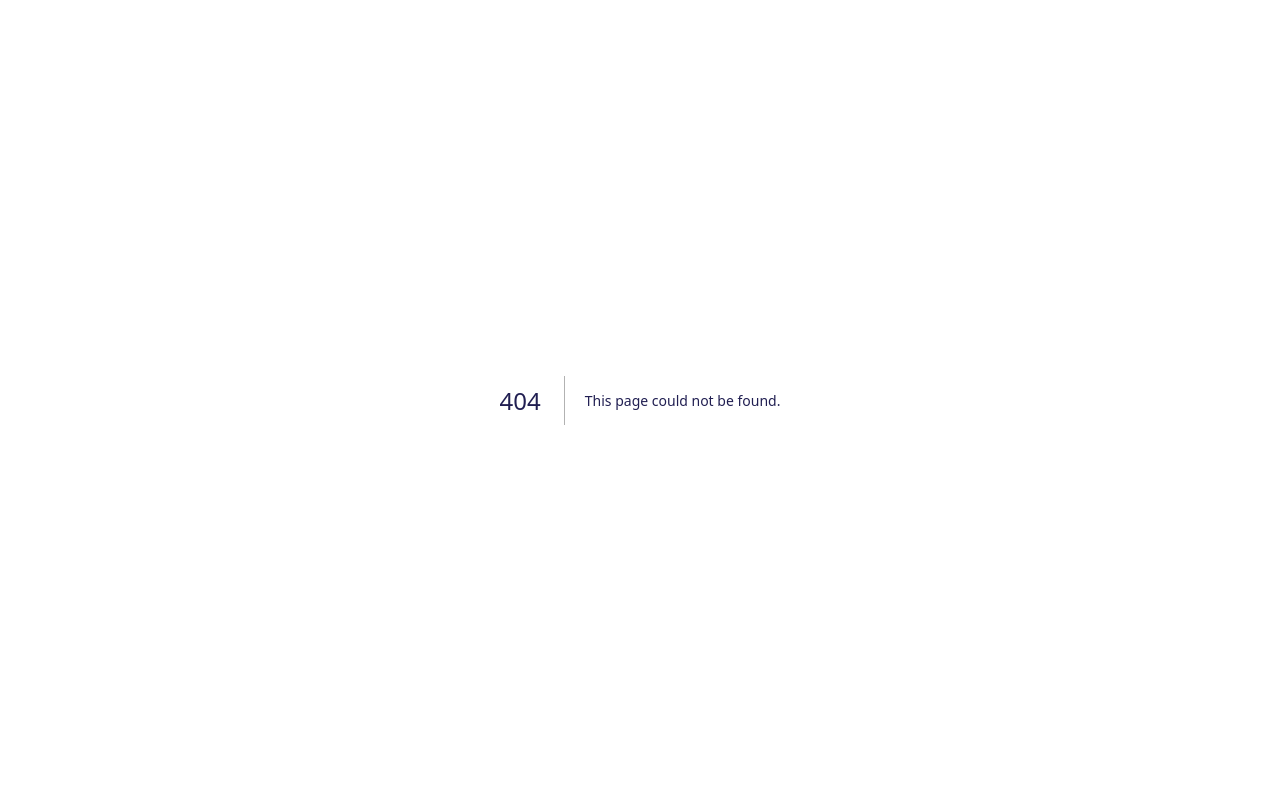
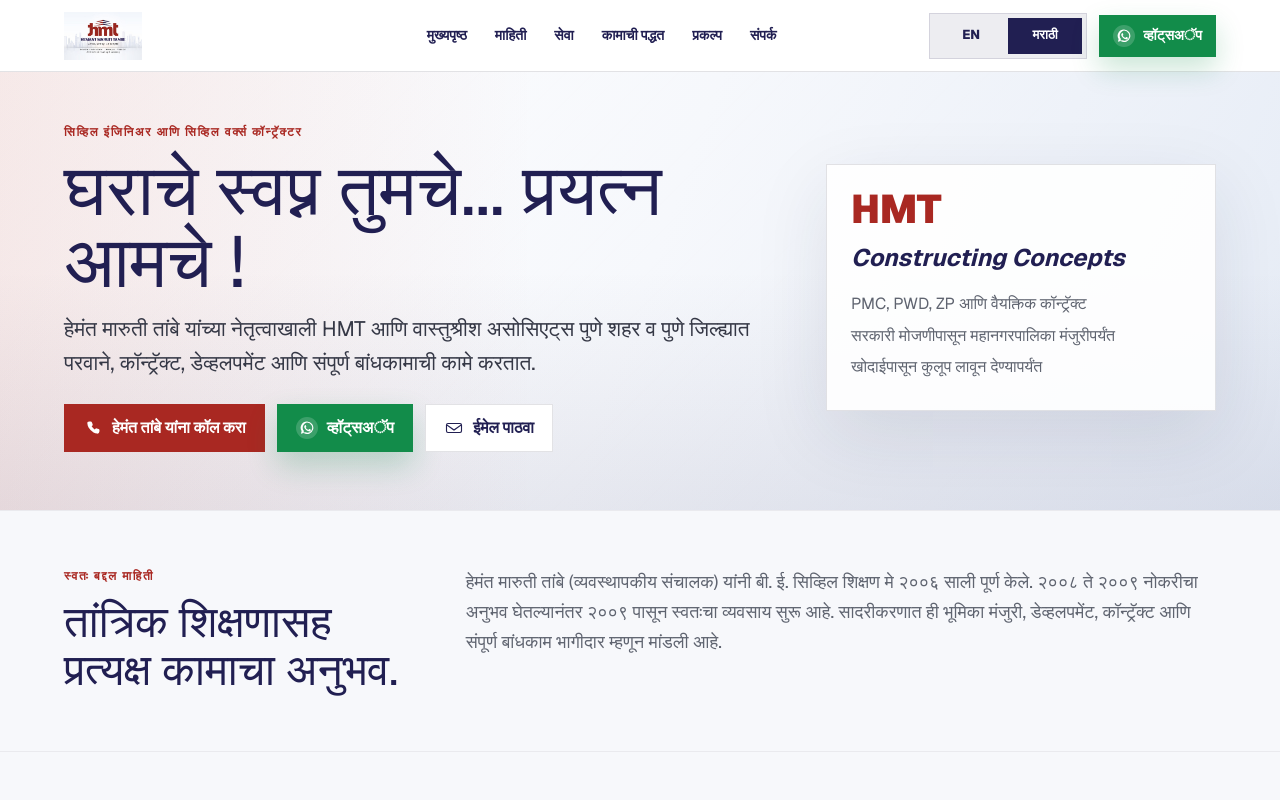
Before and after one commit to jadhasuj/HemantTambe, a Next.js app: page /mr in a window 1280 px wide. Before the commit this address had no page. Shown: the top 800 px of the page. Built offline with nearby package versions, Linux system fonts and the light colour scheme.

Commit message:
Improve layout spacing, icons, and multilingual SEO

```diff
--- a/app/globals.css
+++ b/app/globals.css
@@ -19,7 +19,9 @@
   margin: 0;
   background: var(--paper);
   color: var(--ink);
-  font-family: Arial, Helvetica, sans-serif;
+  font-family: var(--font-geist-sans), "Segoe UI", Helvetica, Arial, sans-serif;
+  font-size: 16px;
+  line-height: 1.6;
 }
 img { display: block; max-width: 100%; }
 a { color: inherit; text-decoration: none; }
@@ -110,7 +112,7 @@
   grid-template-columns: minmax(0, 1fr) minmax(280px, 390px);
   align-items: center;
   gap: clamp(24px, 5vw, 72px);
-  padding: clamp(34px, 5vw, 68px) clamp(18px, 5vw, 76px) clamp(44px, 6vw, 78px);
+  padding: clamp(28px, 4vw, 52px) clamp(18px, 5vw, 76px) clamp(36px, 5vw, 58px);
   overflow: hidden;
   background:
     linear-gradient(110deg, rgba(255,255,255,.98) 0%, rgba(246,248,252,.95) 50%, rgba(230,236,246,.98) 100%),
@@ -142,27 +144,28 @@
 h1, h2, h3, p { margin-top: 0; }
 h1 {
   max-width: 850px;
-  margin-bottom: 18px;
+  margin-bottom: 14px;
   color: var(--navy);
-  font-size: clamp(48px, 8vw, 108px);
-  line-height: 0.94;
+  font-size: clamp(38px, 6vw, 72px);
+  line-height: 1;
 }
 h2 {
   margin-bottom: 0;
-  font-size: clamp(30px, 4.6vw, 58px);
-  line-height: 1.02;
+  font-size: clamp(28px, 4.2vw, 44px);
+  line-height: 1.1;
   color: var(--navy);
 }
 h3 {
-  margin-bottom: 10px;
-  font-size: 20px;
+  margin-bottom: 8px;
+  font-size: clamp(18px, 2vw, 22px);
+  line-height: 1.3;
 }
 
 .lead {
   max-width: 760px;
   color: #353846;
-  font-size: clamp(18px, 2vw, 24px);
-  line-height: 1.5;
+  font-size: clamp(17px, 1.7vw, 21px);
+  line-height: 1.6;
 }
 
 .heroActions,
@@ -210,6 +213,21 @@
   box-shadow: 0 14px 30px rgba(18, 140, 74, 0.24);
 }
 
+.actionMark {
+  display: inline-grid;
+  place-items: center;
+  width: 20px;
+  height: 20px;
+  flex: 0 0 20px;
+  color: currentColor;
+}
+
+.actionMark svg {
+  width: 18px;
+  height: 18px;
+  fill: currentColor;
+}
+
 .whatsappMark {
   display: inline-grid;
   place-items: center;
@@ -227,7 +245,7 @@
 }
 
 .heroPanel {
-  padding: 28px;
+  padding: 24px;
   background: rgba(255, 255, 255, 0.91);
   border: 1px solid var(--line);
   box-shadow: var(--shadow);
@@ -236,28 +254,28 @@
 .heroPanel span {
   display: block;
   color: var(--red);
-  font-size: 42px;
+  font-size: clamp(34px, 4vw, 40px);
   font-weight: 900;
   line-height: 1;
 }
 
 .heroPanel strong {
   display: block;
-  margin: 10px 0 16px;
+  margin: 10px 0 14px;
   color: var(--navy);
-  font-size: 24px;
+  font-size: clamp(20px, 2.2vw, 24px);
   font-style: italic;
 }
 
 .heroPanel p {
-  margin-bottom: 8px;
+  margin-bottom: 6px;
   color: var(--muted);
-  line-height: 1.5;
+  line-height: 1.6;
 }
 
 .band,
 .contactBand {
-  padding: 64px clamp(18px, 5vw, 76px);
+  padding: clamp(42px, 5vw, 56px) clamp(18px, 5vw, 76px);
 }
 
 .band {
@@ -275,8 +293,8 @@
 
 .intro p:last-child {
   color: var(--muted);
-  font-size: 19px;
-  line-height: 1.75;
+  font-size: clamp(17px, 1.4vw, 19px);
+  line-height: 1.7;
 }
 
 .serviceGrid,
@@ -298,7 +316,7 @@
 .featureGrid article,
 .infoPanel,
 .galleryCard {
-  min-height: 148px;
+  min-height: 132px;
   padding: 22px;
   background: var(--white);
   border: 1px solid var(--line);
@@ -314,14 +332,15 @@
 .infoPanel p,
 .costCard p {
   color: var(--muted);
-  line-height: 1.65;
+  line-height: 1.7;
+  font-size: 16px;
 }
 
 .serviceGrid span {
   display: block;
   width: 42px;
   height: 5px;
-  margin-bottom: 22px;
+  margin-bottom: 16px;
   background: linear-gradient(90deg, var(--red), var(--navy));
 }
 
@@ -341,7 +360,7 @@
 
 .pillGrid {
   grid-template-columns: repeat(3, minmax(0, 1fr));
-  margin-top: 28px;
+  margin-top: 24px;
 }
 
 .pillGrid span {
@@ -357,7 +376,7 @@
   grid-template-columns: minmax(0, 1fr) auto;
   gap: 20px;
   align-items: center;
-  margin-top: 28px;
+  margin-top: 24px;
   padding: 24px;
   background: var(--white);
   border: 1px solid var(--line);
@@ -398,10 +417,10 @@
 }
 
 .bulletList {
-  margin: 18px 0 0;
+  margin: 14px 0 0;
   padding-left: 18px;
   color: var(--muted);
-  line-height: 1.7;
+  line-height: 1.75;
 }
 
 .bulletList li + li {
@@ -425,14 +444,14 @@
   width: 100%;
   aspect-ratio: 4 / 3;
   object-fit: cover;
-  margin-bottom: 14px;
+  margin-bottom: 12px;
 }
 
 .coveragePanel p {
   margin-bottom: 0;
   color: var(--muted);
-  font-size: 18px;
-  line-height: 1.65;
+  font-size: 17px;
+  line-height: 1.7;
 }
 
 .coveragePanel a {
@@ -463,10 +482,10 @@
 address {
   display: grid;
   gap: 7px;
-  margin-top: 28px;
+  margin-top: 22px;
   color: rgba(255, 255, 255, 0.82);
   font-style: normal;
-  line-height: 1.55;
+  line-height: 1.6;
 }
 
 address strong {
@@ -493,7 +512,7 @@
 
 .contactMedia iframe {
   width: 100%;
-  min-height: 430px;
+  min-height: 380px;
   border: 0;
   background: var(--soft);
   box-shadow: 0 24px 70px rgba(0, 0, 0, 0.18);
@@ -503,10 +522,10 @@
   display: flex;
   justify-content: space-between;
   gap: 16px;
-  padding: 22px clamp(18px, 5vw, 76px);
+  padding: 18px clamp(18px, 5vw, 76px);
   background: #111124;
   color: rgba(255, 255, 255, 0.8);
-  font-size: 14px;
+  font-size: 15px;
   flex-wrap: wrap;
 }
 
--- a/app/layout.tsx
+++ b/app/layout.tsx
@@ -14,10 +14,18 @@
 
 export const metadata: Metadata = {
   metadataBase: new URL("https://hmtambe.com"),
+  alternates: {
+    canonical: "/",
+    languages: {
+      "en-IN": "/",
+      "mr-IN": "/mr",
+    },
+  },
   title: {
     default: "Hemant Maruti Tambe | HMT Civil Works Contractor Pune",
     template: "%s | HMT",
   },
+  applicationName: "HMT Hemant Maruti Tambe",
   description:
     "Hemant Maruti Tambe is Managing Director of HMT, a civil engineer and civil works contractor serving Pune city and Pune district.",
   keywords: [
@@ -33,12 +41,34 @@
   authors: [{ name: "Hemant Maruti Tambe" }],
   creator: "HMT",
   publisher: "HMT",
+  category: "Construction",
+  referrer: "origin-when-cross-origin",
+  formatDetection: {
+    email: true,
+    address: true,
+    telephone: true,
+  },
+  robots: {
+    index: true,
+    follow: true,
+    nocache: false,
+    googleBot: {
+      index: true,
+      follow: true,
+      "max-image-preview": "large",
+      "max-snippet": -1,
+      "max-video-preview": -1,
+    },
+  },
   openGraph: {
     title: "Hemant Maruti Tambe | HMT Civil Works Contractor Pune",
     description:
       "Civil works, construction contracting, development support, architectural planning, and licensing across Pune.",
     type: "website",
+    url: "https://hmtambe.com",
+    siteName: "HMT Hemant Maruti Tambe",
     locale: "en_IN",
+    localeAlternate: ["mr_IN"],
     images: [
       {
         url: "/hmt-logo.jpeg",
--- /dev/null
+++ b/app/mr/layout.tsx
@@ -0,0 +1,7 @@
+export default function MarathiLayout({
+  children,
+}: Readonly<{
+  children: React.ReactNode;
+}>) {
+  return <section lang="mr">{children}</section>;
+}
--- /dev/null
+++ b/app/mr/page.tsx
@@ -0,0 +1,50 @@
+import type { Metadata } from "next";
+import Home from "../page";
+
+export const metadata: Metadata = {
+  title: "हेमंत मारुती तांबे | HMT सिव्हिल वर्क्स कॉन्ट्रॅक्टर पुणे",
+  description:
+    "हेमंत मारुती तांबे हे HMT चे व्यवस्थापकीय संचालक असून पुणे शहर व पुणे जिल्ह्यात सिव्हिल वर्क्स, बांधकाम कॉन्ट्रॅक्ट, परवाने आणि विकास सहाय्य सेवा देतात.",
+  keywords: [
+    "हेमंत मारुती तांबे",
+    "HMT",
+    "सिव्हिल इंजिनिअर पुणे",
+    "सिव्हिल वर्क्स कॉन्ट्रॅक्टर पुणे",
+    "बांधकाम कॉन्ट्रॅक्टर हडपसर",
+    "वास्तु परवाने पुणे",
+    "जॉइंट व्हेंचर डेव्हलपमेंट पुणे",
+  ],
+  alternates: {
+    canonical: "/mr",
+    languages: {
+      "en-IN": "/",
+      "mr-IN": "/mr",
+    },
+  },
+  openGraph: {
+    title: "हेमंत मारुती तांबे | HMT सिव्हिल वर्क्स कॉन्ट्रॅक्टर पुणे",
+    description:
+      "पुणे शहर आणि पुणे जिल्ह्यात सिव्हिल वर्क्स, पूर्ण बांधकाम, विकास सहाय्य, वास्तु नियोजन आणि परवाना सेवा.",
+    type: "website",
+    siteName: "HMT Hemant Maruti Tambe",
+    locale: "mr_IN",
+    url: "https://hmtambe.com/mr",
+    images: [
+      {
+        url: "/hmt-logo.jpeg",
+        width: 1160,
+        height: 676,
+        alt: "HMT Hemant Maruti Tambe लोगो",
+      },
+    ],
+  },
+  twitter: {
+    card: "summary_large_image",
+    title: "हेमंत मारुती तांबे | HMT",
+    description:
+      "पुणे शहर आणि पुणे जिल्ह्यासाठी सिव्हिल इंजिनिअर आणि सिव्हिल वर्क्स कॉन्ट्रॅक्टर.",
+    images: ["/hmt-logo.jpeg"],
+  },
+};
+
+export default Home;
--- a/app/page.tsx
+++ b/app/page.tsx
@@ -1,7 +1,7 @@
 "use client";
 /* eslint-disable @next/next/no-img-element */
 
-import { useState } from "react";
+import { usePathname, useRouter } from "next/navigation";
 
 type Locale = "en" | "mr";
 
@@ -119,15 +119,19 @@
   "Hello Hemant Tambe, I would like to discuss civil work / construction requirements in Pune."
 );
 
-const localBusinessSchema = {
+const localBusinessSchemas: Record<Locale, object> = {
+  en: {
     "@context": "https://schema.org",
     "@type": "LocalBusiness",
+    "@id": "https://hmtambe.com/#localbusiness",
     name: "HMT Hemant Maruti Tambe",
     alternateName: "Hemant Maruti Tambe",
     slogan: "Constructing Concepts",
     description:
       "Civil engineer and civil works contractor serving Pune city and Pune district.",
+    inLanguage: "en-IN",
     image: "/hmt-logo.jpeg",
+    url: "https://hmtambe.com",
     telephone: ["+91 9595341818", "+91 9175251338"],
     email: "hemantmarutitambe@gmail.com",
     address: {
@@ -143,6 +147,75 @@
       "@type": "Person",
       name: "Hemant Maruti Tambe",
       jobTitle: "Managing Director",
+    },
+  },
+  mr: {
+    "@context": "https://schema.org",
+    "@type": "LocalBusiness",
+    "@id": "https://hmtambe.com/mr#localbusiness",
+    name: "HMT हेमंत मारुती तांबे",
+    alternateName: "हेमंत मारुती तांबे",
+    slogan: "Constructing Concepts",
+    description:
+      "पुणे शहर आणि पुणे जिल्ह्यात सिव्हिल वर्क्स, बांधकाम कॉन्ट्रॅक्ट, परवाने आणि विकास सहाय्य सेवा.",
+    inLanguage: "mr-IN",
+    image: "/hmt-logo.jpeg",
+    url: "https://hmtambe.com/mr",
+    telephone: ["+91 9595341818", "+91 9175251338"],
+    email: "hemantmarutitambe@gmail.com",
+    address: {
+      "@type": "PostalAddress",
+      streetAddress: "Panchawati Complex, Hadapsar Gaon, Hadapsar",
+      addressLocality: "Pune",
+      addressRegion: "Maharashtra",
+      postalCode: "411028",
+      addressCountry: "IN",
+    },
+    areaServed: ["Pune city", "Pune district"],
+    founder: {
+      "@type": "Person",
+      name: "Hemant Maruti Tambe",
+      jobTitle: "Managing Director",
+    },
+  },
+};
+
+const websiteSchemas: Record<Locale, object> = {
+  en: {
+    "@context": "https://schema.org",
+    "@type": "WebSite",
+    "@id": "https://hmtambe.com/#website",
+    url: "https://hmtambe.com",
+    name: "HMT Hemant Maruti Tambe",
+    inLanguage: "en-IN",
+    description:
+      "Civil works contractor and construction services in Pune city and Pune district.",
+    publisher: {
+      "@type": "Organization",
+      name: "HMT Hemant Maruti Tambe",
+      logo: {
+        "@type": "ImageObject",
+        url: "https://hmtambe.com/hmt-logo.jpeg",
+      },
+    },
+  },
+  mr: {
+    "@context": "https://schema.org",
+    "@type": "WebSite",
+    "@id": "https://hmtambe.com/mr#website",
+    url: "https://hmtambe.com/mr",
+    name: "HMT हेमंत मारुती तांबे",
+    inLanguage: "mr-IN",
+    description:
+      "पुणे शहर आणि पुणे जिल्ह्यात सिव्हिल वर्क्स आणि बांधकाम सेवा.",
+    publisher: {
+      "@type": "Organization",
+      name: "HMT Hemant Maruti Tambe",
+      logo: {
+        "@type": "ImageObject",
+        url: "https://hmtambe.com/hmt-logo.jpeg",
+      },
+    },
   },
 };
 
@@ -626,16 +699,61 @@
   );
 }
 
+function PhoneMark() {
+  return (
+    <span className="actionMark" aria-hidden="true">
+      <svg viewBox="0 0 24 24" role="img">
+        <path d="M7.1 3.25A2.6 2.6 0 0 0 4.6 6.5c.13 1.7.64 3.34 1.5 4.8A19.7 19.7 0 0 0 12.7 18a19.7 19.7 0 0 0 4.79 1.49 2.6 2.6 0 0 0 2.98-2.34l.2-1.84a1.8 1.8 0 0 0-1.15-1.86l-2.46-.93a1.8 1.8 0 0 0-1.86.41l-.92.93a14.6 14.6 0 0 1-4.1-4.1l.93-.92a1.8 1.8 0 0 0 .4-1.86l-.92-2.46A1.8 1.8 0 0 0 8.74 3.3L7.1 3.25Z" />
+      </svg>
+    </span>
+  );
+}
+
+function MailMark() {
+  return (
+    <span className="actionMark" aria-hidden="true">
+      <svg viewBox="0 0 24 24" role="img">
+        <path d="M4 5.25h16A2.75 2.75 0 0 1 22.75 8v8A2.75 2.75 0 0 1 20 18.75H4A2.75 2.75 0 0 1 1.25 16V8A2.75 2.75 0 0 1 4 5.25Zm0 1.5c-.45 0-.85.21-1.12.53L12 13.8l9.12-6.52A1.24 1.24 0 0 0 20 6.75H4Zm17.25 2.37-8.6 6.15a1.15 1.15 0 0 1-1.3 0l-8.6-6.15V16c0 .69.56 1.25 1.25 1.25h16c.69 0 1.25-.56 1.25-1.25V9.12Z" />
+      </svg>
+    </span>
+  );
+}
+
+function MapPinMark() {
+  return (
+    <span className="actionMark" aria-hidden="true">
+      <svg viewBox="0 0 24 24" role="img">
+        <path d="M12 2.5a7 7 0 0 0-7 7c0 4.95 5.44 10.89 6.05 11.55a1.3 1.3 0 0 0 1.9 0C13.56 20.39 19 14.45 19 9.5a7 7 0 0 0-7-7Zm0 9.6a2.6 2.6 0 1 1 0-5.2 2.6 2.6 0 0 1 0 5.2Z" />
+      </svg>
+    </span>
+  );
+}
+
 export default function Home() {
-  const [locale, setLocale] = useState<Locale>("en");
+  const pathname = usePathname();
+  const router = useRouter();
+  const isMarathiPath = pathname?.startsWith("/mr") ?? false;
+  const locale: Locale = isMarathiPath ? "mr" : "en";
+
+  const switchLocale = (nextLocale: Locale) => {
+    if (nextLocale === "mr" && !isMarathiPath) {
+      router.push("/mr");
+      return;
+    }
+    if (nextLocale === "en" && isMarathiPath) {
+      router.push("/");
+    }
+  };
+
   const copy = content[locale];
+  const structuredData = [localBusinessSchemas[locale], websiteSchemas[locale]];
 
   return (
     <main>
       <script
         type="application/ld+json"
         dangerouslySetInnerHTML={{
-          __html: JSON.stringify(localBusinessSchema),
+          __html: JSON.stringify(structuredData),
         }}
       />
 
@@ -657,14 +775,14 @@
           <div className="langToggle" aria-label="Language switcher">
             <button
               className={locale === "en" ? "isActive" : ""}
-              onClick={() => setLocale("en")}
+              onClick={() => switchLocale("en")}
               type="button"
             >
               EN
             </button>
             <button
               className={locale === "mr" ? "isActive" : ""}
-              onClick={() => setLocale("mr")}
+              onClick={() => switchLocale("mr")}
               type="button"
             >
               मराठी
@@ -689,7 +807,10 @@
           <h1>{copy.hero.title}</h1>
           <p className="lead">{copy.hero.lead}</p>
           <div className="heroActions" aria-label="Contact actions">
-            <a href="tel:+919595341818">{copy.actions.call}</a>
+            <a href="tel:+919595341818">
+              <PhoneMark />
+              {copy.actions.call}
+            </a>
             <a
               className="whatsappLink"
               href={`https://wa.me/919595341818?text=${whatsAppMessage}`}
@@ -699,7 +820,10 @@
               <WhatsAppMark />
               {copy.actions.whatsapp}
             </a>
-            <a href="mailto:hemantmarutitambe@gmail.com">{copy.actions.email}</a>
+            <a href="mailto:hemantmarutitambe@gmail.com">
+              <MailMark />
+              {copy.actions.email}
+            </a>
           </div>
         </div>
 
@@ -876,6 +1000,7 @@
             target="_blank"
             rel="noreferrer"
           >
+            <MapPinMark />
             {copy.actions.map}
           </a>
         </div>
@@ -893,7 +1018,10 @@
             ))}
           </address>
           <div className="contactActions">
-            <a href="tel:+919595341818">+91 9595341818</a>
+            <a href="tel:+919595341818">
+              <PhoneMark />
+              +91 9595341818
+            </a>
             <a
               className="whatsappLink"
               href={`https://wa.me/919595341818?text=${whatsAppMessage}`}
@@ -903,8 +1031,12 @@
               <WhatsAppMark />
               {copy.actions.whatsapp}
             </a>
-            <a href="tel:+919175251338">+91 9175251338</a>
+            <a href="tel:+919175251338">
+              <PhoneMark />
+              +91 9175251338
+            </a>
             <a href="mailto:hemantmarutitambe@gmail.com">
+              <MailMark />
               hemantmarutitambe@gmail.com
             </a>
           </div>
@@ -934,7 +1066,6 @@
           <a href="#contact">{copy.nav.contact}</a>
           <a href="/sitemap.xml">Sitemap</a>
         </nav>
-        <p className="footerNote">{copy.footer.note}</p>
       </footer>
     </main>
   );
--- a/app/sitemap.ts
+++ b/app/sitemap.ts
@@ -4,9 +4,27 @@
   return [
     {
       url: "https://hmtambe.com",
-      lastModified: new Date("2026-06-22"),
+      lastModified: new Date("2026-06-23"),
       changeFrequency: "monthly",
       priority: 1,
+      alternates: {
+        languages: {
+          "en-IN": "https://hmtambe.com",
+          "mr-IN": "https://hmtambe.com/mr",
+        },
+      },
+    },
+    {
+      url: "https://hmtambe.com/mr",
+      lastModified: new Date("2026-06-23"),
+      changeFrequency: "monthly",
+      priority: 0.9,
+      alternates: {
+        languages: {
+          "en-IN": "https://hmtambe.com",
+          "mr-IN": "https://hmtambe.com/mr",
+        },
+      },
     },
   ];
 }
```
Lines whose indentation alone changed are shown as unchanged.
